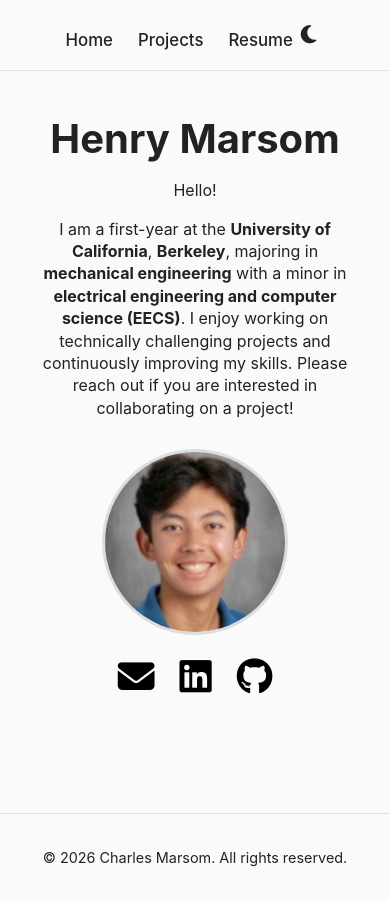
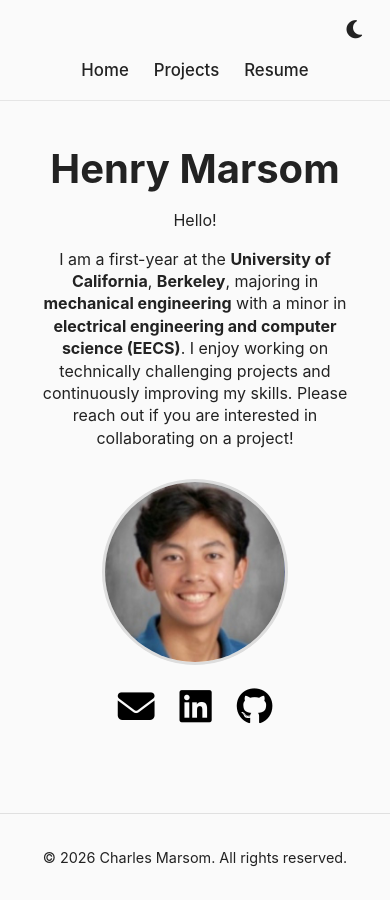
Before and after one commit to henrymarsom/henrymarsom.github.io, a Jekyll site: the page built from index.md, in a window 390 px wide. Built offline with Jekyll 4.4.1, drawn with Linux system fonts in a browser that asks for light colours.

Commit message:
Update style.css

```diff
--- a/assets/style.css
+++ b/assets/style.css
@@ -299,16 +299,31 @@ body.dark .site-footer {
     justify-content: center !important;
   }
 
+    /* Stack nav items vertically if needed, but keep toggle separate */
   .nav {
-    flex-wrap: wrap !important;
-    justify-content: center !important;
+    display: flex;
+    justify-content: space-between; /* left + right ends */
+    align-items: center;
+    flex-wrap: wrap;               /* allow links to wrap */
+    padding: 10px 20px;
   }
 
+  /* Center the nav links horizontally */
   .nav-center {
-    gap: 25px !important;
-    margin-top: 10px !important;
+    order: 2;                     /* move below site name if needed */
+    width: 100%;
+    display: flex;
+    justify-content: center;
+    gap: 25px;
+    margin: 10px 0;               /* spacing above/below links */
   }
 
+  /* Keep the theme toggle on the right */
+  .nav-right {
+    order: 1;                     /* stays at top right */
+    margin-left: auto;
+  }
+}
   .hero-text h1 {
     font-size: 2.5rem !important;
   }
```
